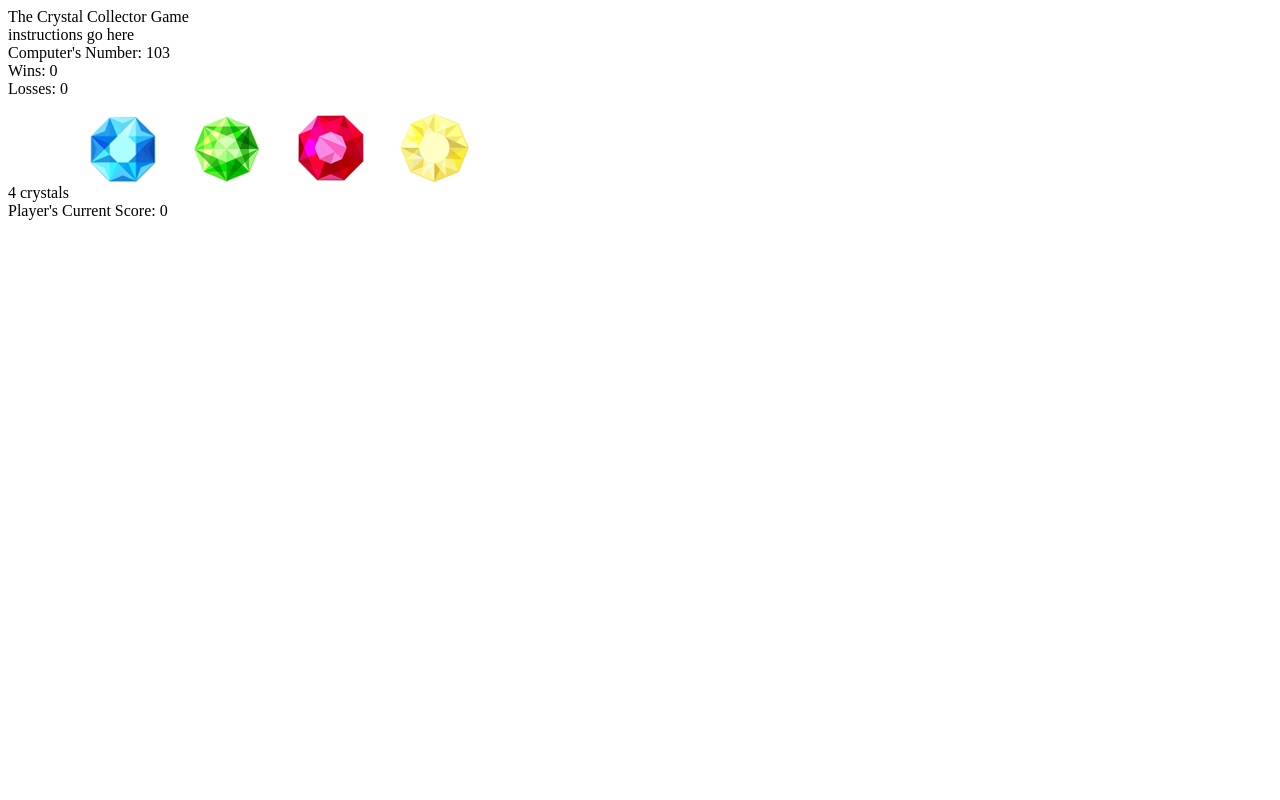
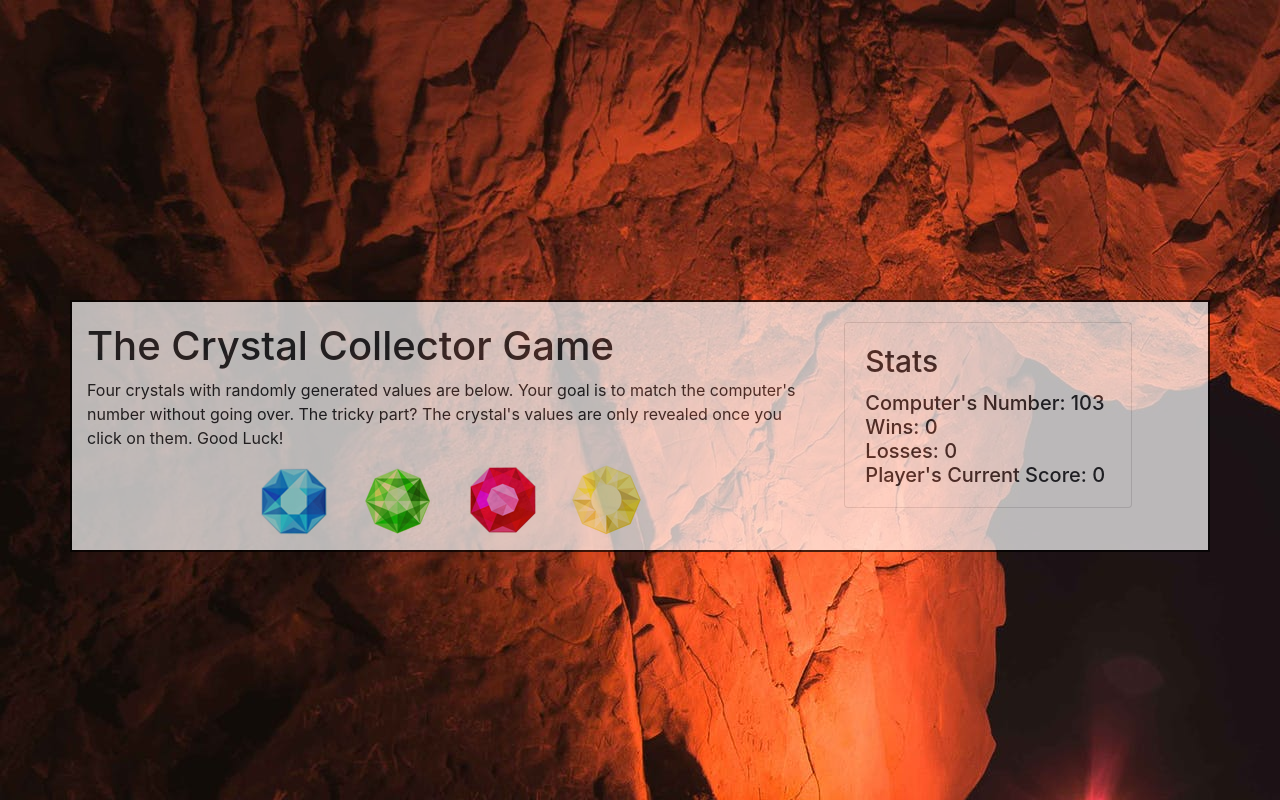
Before and after one commit to RobS30/unit-4-game, a plain HTML site: page index.html in a window 1280 px wide. Drawn offline with nearby package versions, Linux system fonts and the light colour scheme.

Commit message:
added page style

```diff
--- a/assets/css/reset.css
+++ b/assets/css/reset.css
@@ -0,0 +1,48 @@
+/* http://meyerweb.com/eric/tools/css/reset/
+   v2.0 | 20110126
+   License: none (public domain)
+*/
+
+html, body, div, span, applet, object, iframe,
+h1, h2, h3, h4, h5, h6, p, blockquote, pre,
+a, abbr, acronym, address, big, cite, code,
+del, dfn, em, img, ins, kbd, q, s, samp,
+small, strike, strong, sub, sup, tt, var,
+b, u, i, center,
+dl, dt, dd, ol, ul, li,
+fieldset, form, label, legend,
+table, caption, tbody, tfoot, thead, tr, th, td,
+article, aside, canvas, details, embed,
+figure, figcaption, footer, header, hgroup,
+menu, nav, output, ruby, section, summary,
+time, mark, audio, video {
+	margin: 0;
+	padding: 0;
+	border: 0;
+	font-size: 100%;
+	font: inherit;
+	vertical-align: baseline;
+}
+/* HTML5 display-role reset for older browsers */
+article, aside, details, figcaption, figure,
+footer, header, hgroup, menu, nav, section {
+	display: block;
+}
+body {
+	line-height: 1;
+}
+ol, ul {
+	list-style: none;
+}
+blockquote, q {
+	quotes: none;
+}
+blockquote:before, blockquote:after,
+q:before, q:after {
+	content: '';
+	content: none;
+}
+table {
+	border-collapse: collapse;
+	border-spacing: 0;
+}
--- a/assets/css/style.css
+++ b/assets/css/style.css
@@ -0,0 +1,35 @@
+body{
+    margin-top: 300px;
+}
+
+.container {
+    background: rgb(255, 255, 255);
+    border: 2px solid black;
+    opacity: .7;
+}
+
+.crystalsDiv {
+    display: flex;
+    justify-content: space-around;
+}
+
+.statFont {
+    font-size: 20px;
+}
+
+.statFontHeader {
+    font-size: 30px;
+    font-weight: bolder;
+}
+
+.card-title{
+    font-size: 30px;
+}
+
+.card {
+    margin-top: 20px;
+}
+
+#instructionsDiv {
+    margin-top: 20px;
+}
--- a/index.html
+++ b/index.html
@@ -5,37 +5,56 @@
     <meta name="viewport" content="width=device-width, initial-scale=1.0">
     <meta http-equiv="X-UA-Compatible" content="ie=edge">
     <title>The Crystal Collector Game</title>
-    <!-- need to include css clear, css file, -->
-    <!-- <script src="https://code.jquery.com/jquery-3.4.1.js" integrity="sha256-WpOohJOqMqqyKL9FccASB9O0KwACQJpFTUBLTYOVvVU=" crossorigin="anonymous"></script> -->
+
+    <link rel="stylesheet" type="text/css" href="assets/css/reset.css">
+    <link rel="stylesheet" href="https://stackpath.bootstrapcdn.com/bootstrap/4.3.1/css/bootstrap.min.css"
+    integrity="sha384-ggOyR0iXCbMQv3Xipma34MD+dH/1fQ784/j6cY/iJTQUOhcWr7x9JvoRxT2MZw1T" crossorigin="anonymous">
+    <link rel="stylesheet" type="text/css" href="assets/css/style.css">
     <script src = https://ajax.googleapis.com/ajax/libs/jquery/3.4.1/jquery.min.js></script>
     <script type="text/javascript" src="assets/javascript/game.js"></script>
 </head>
-<body>
+<body background="assets/images/pexels-photo-2397414.jpeg" id=backgroundImage>
 
-    <header>The Crystal Collector Game</header>
+    <div class="container">
+        <div class="row">
+            <div class="col-sm-8" id="instructionsDiv">
+                <h1>The Crystal Collector Game</h1>
+                <div class="row">
+                    <div class="col-sm-12">Four crystals with randomly generated values are below.  Your goal is to match the computer's number without going over.  The tricky part?  The crystal's values are only revealed once you click on them.  Good Luck!</div>
+                    <div class="col-sm-12 crystalsDiv">
+                                <div>
+                                    <img src="assets/images/blue_gem.jpg" id="blueCrystal">
+                                    <img src="assets/images/green gem.jpg" id="greenCrystal">
+                                    <img src="assets/images/red gem.jpg" id="redCrystal">
+                                    <img src="assets/images/yellow gem.jpg" id="yellowCrystal">
+                                </div>
+                    </div>
+                </div>
+            </div>
+            <div class="col-sm-4">
+                <h3>
+                    <div class="card" style="width: 18rem;">
+                        <div class="card-body">
+                            <h5 class="card-title" class="statFontHeader">Stats</h5>
+                            <div id="compsNumberDiv" class="statFont"> Computer's Number:</div>
+                            <div id= "winsDiv" class="statFont"> Wins: 0</div>
+                            <div id= "lossesDiv" class="statFont"> Losses: 0</div>
+                            <div id="playersScore" class="statFont"> Player's Current Score: 0</div>
 
-<div> instructions go here
-</div>
+                        </div>
+                    </div>
+                </h3>
+            </div>
+        </div>
 
-<div id="compsNumberDiv"> Computer's Number:
-</div>
-
-<div id= "winsDiv"> Wins: 0
-</div>
-
-<div id= "lossesDiv"> Losses: 0
     </div>
 
-<div> 4 crystals
-    <img src="assets/images/blue_gem.jpg" id="blueCrystal">
-    <img src="assets/images/green gem.jpg" id="greenCrystal">
-    <img src="assets/images/red gem.jpg" id="redCrystal">
-    <img src="assets/images/yellow gem.jpg" id="yellowCrystal">
-</div>
 
-<div id="playersScore">
-    Player's Current Score: 0
-</div>
+
+
+
+
+
 
 </body>
 </html>
```
Also changed, not shown: assets/images/pexels-photo-2397414.jpeg (added).
